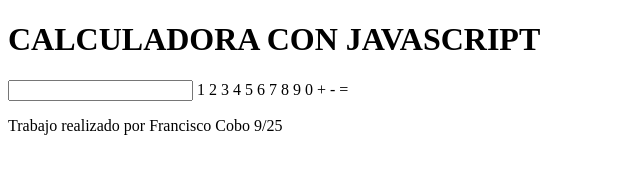
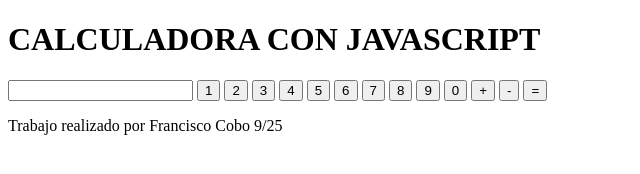
Before and after one commit to Paco16889/CalculadoraJS, a plain HTML site: page public/index.html in a window 1280 px wide. Shown: the whole page, without its empty margins (0-640 px from the left). Drawn offline with Linux system fonts and the light colour scheme; files whose address does not match are found by name.

Commit message:
volvemmos a los button

```diff
--- a/public/index.html
+++ b/public/index.html
@@ -16,45 +16,45 @@
     <main>
         <section>
             <input type="number" id="pantalla">
-            <submit value="1">
+            <button value="1">
                 1
-            </submit>
-            <submit value="2">
+            </button>
+            <button value="2">
                 2
-            </submit>
-            <submit value="3">
+            </button>
+            <button value="3">
                 3
-            </submit>
-            <submit value="4">
+            </button>
+            <button value="4">
                 4
-            </submit>
-            <submit value="5">
+            </button>
+            <button value="5">
                 5
-            </submit>
-            <submit value="6">
+            </button>
+            <button value="6">
                 6
-            </submit>
-            <submit value="7">
+            </button>
+            <button value="7">
                 7
-            </submit>
-            <submit value="8">
+            </button>
+            <button value="8">
                 8
-            </submit>
-            <submit value="9">
+            </button>
+            <button value="9">
                 9
-            </submit>
-            <submit value="0">
+            </button>
+            <button value="0">
                 0
-            </submit>
-            <submit value="suma">
+            </button>
+            <button value="suma">
                 +
-            </submit>
-            <submit value="resta">
+            </button>
+            <button value="resta">
                 -
-            </submit>
-            <submit value="resultado">
+            </button>
+            <button value="resultado">
                 =
-            </submit>
+            </button>
         </section>
     </main>
     <footer>
```
